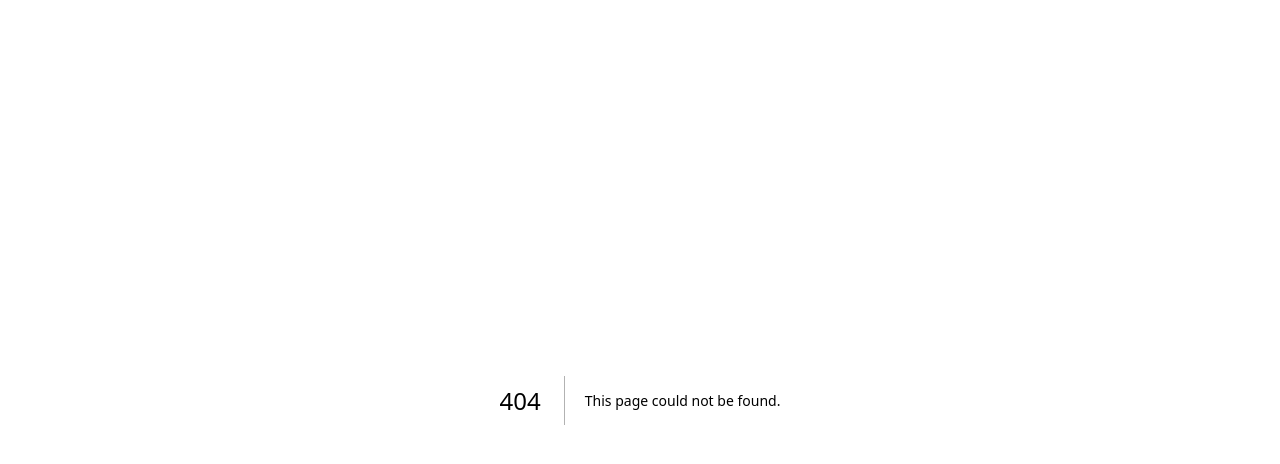
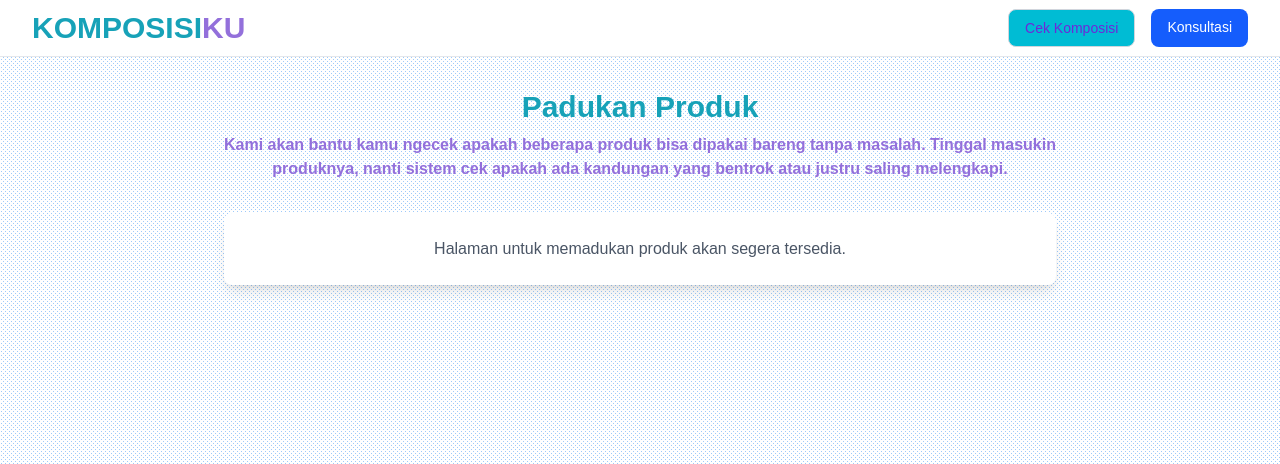
Before and after one commit to gojalgajil/komposisiku, a Next.js app: page /padukanproduk in a window 1280 px wide. Before the commit this address had no page. Shown: the top 464 px of the page. Built offline with nearby package versions, Linux system fonts and the light colour scheme.

Commit message:
Tambah halaman

```diff
--- a/app/components/Header.tsx
+++ b/app/components/Header.tsx
@@ -1,30 +1,65 @@
+"use client";
+
 import Image from "next/image";
 import Link from "next/link";
+import { usePathname } from "next/navigation";
+import { useState } from "react";
 
 export default function Header() {
+  const pathname = usePathname();
+  const isPadukanPage = pathname === "/padukanproduk";
+  const [isMenuOpen, setIsMenuOpen] = useState(false);
+
   return (
     <header className="w-full bg-white border-b border-gray-200 dark:border-gray-800">
       <div className="max-w-7xl mx-auto px-4 sm:px-6 lg:px-8">
         <div className="flex justify-between items-center h-14">
           {/* Logo di kiri */}
           <div className="flex-shrink-0">
-            <Image
-              src="/logo.png"
-              alt="Logo"
-              width={120}
-              height={40}
-              className="h-16 w-auto"
-              priority
-            />
+            <div className="flex items-center">
+              <span className="text-3xl font-black text-[#17A2B8]">KOMPOSISI</span>
+              <span className="text-3xl font-black text-[#9370DB]">KU</span>
+            </div>
           </div>
 
-          {/* Navigation buttons di kanan */}
-          <nav className="flex space-x-4">
+          {/* Hamburger menu untuk mobile */}
+          <div className="lg:hidden">
+            <button
+              onClick={() => setIsMenuOpen(!isMenuOpen)}
+              className="p-2 rounded-md text-gray-600 dark:text-gray-300 hover:bg-gray-100 dark:hover:bg-gray-800 focus:outline-none"
+            >
+              <svg
+                className="h-6 w-6"
+                fill="none"
+                stroke="currentColor"
+                viewBox="0 0 24 24"
+              >
+                {isMenuOpen ? (
+                  <path
+                    strokeLinecap="round"
+                    strokeLinejoin="round"
+                    strokeWidth={2}
+                    d="M6 18L18 6M6 6l12 12"
+                  />
+                ) : (
+                  <path
+                    strokeLinecap="round"
+                    strokeLinejoin="round"
+                    strokeWidth={2}
+                    d="M4 6h16M4 12h16M4 18h16"
+                  />
+                )}
+              </svg>
+            </button>
+          </div>
+
+          {/* Navigation buttons di kanan - desktop */}
+          <nav className="hidden lg:flex space-x-4">
             <Link
-              href="/cek-komposisi"
+              href={isPadukanPage ? "/" : "/padukanproduk"}
               className="px-4 py-2 text-sm font-medium text-[#6D28D9] dark:text-gray-300 bg-[#00BCD4] dark:bg-gray-800 border border-gray-300 dark:border-gray-600 rounded-lg hover:bg-gray-50 dark:hover:bg-gray-700 transition-colors"
             >
-              Padukan Produk
+              {isPadukanPage ? "Cek Komposisi" : "Padukan Produk"}
             </Link>
             <Link
               href="/konsultasi"
@@ -34,6 +69,26 @@ export default function Header() {
             </Link>
           </nav>
         </div>
+
+        {/* Mobile menu */}
+        {isMenuOpen && (
+          <div className="lg:hidden py-4 space-y-2">
+            <Link
+              href={isPadukanPage ? "/" : "/padukanproduk"}
+              className="block px-4 py-2 text-sm font-medium text-[#6D28D9] dark:text-gray-300 bg-[#00BCD4] dark:bg-gray-800 border border-gray-300 dark:border-gray-600 rounded-lg hover:bg-gray-50 dark:hover:bg-gray-700 transition-colors"
+              onClick={() => setIsMenuOpen(false)}
+            >
+              {isPadukanPage ? "Cek Komposisi" : "Padukan Produk"}
+            </Link>
+            <Link
+              href="/konsultasi"
+              className="block px-4 py-2 text-sm font-medium text-white bg-blue-600 hover:bg-blue-700 rounded-lg transition-colors"
+              onClick={() => setIsMenuOpen(false)}
+            >
+              Konsultasi
+            </Link>
+          </div>
+        )}
       </div>
     </header>
   );
--- /dev/null
+++ b/app/padukanproduk/page.tsx
@@ -0,0 +1,24 @@
+import Header from "../components/Header";
+
+export default function PadukanProduk() {
+  return (
+    <div className="min-h-screen">
+      <Header />
+
+      <main className="w-full max-w-4xl mx-auto px-4 sm:px-6 lg:px-8 py-8">
+        <h1 className="text-3xl font-bold text-[#17A2B8] dark:text-white mb-2 text-center">
+          Padukan Produk
+        </h1>
+        <h2 className="font-bold text-[#9370DB] dark:text-white mb-8 text-center">
+            Kami akan bantu kamu ngecek apakah beberapa produk bisa dipakai bareng tanpa masalah. Tinggal masukin produknya, nanti sistem cek apakah ada kandungan yang bentrok atau justru saling melengkapi.
+        </h2>
+
+        <div className="bg-white dark:bg-gray-800 rounded-lg shadow-lg p-6">
+          <p className="text-gray-600 dark:text-gray-300 text-center">
+            Halaman untuk memadukan produk akan segera tersedia.
+          </p>
+        </div>
+      </main>
+    </div>
+  );
+}
```
